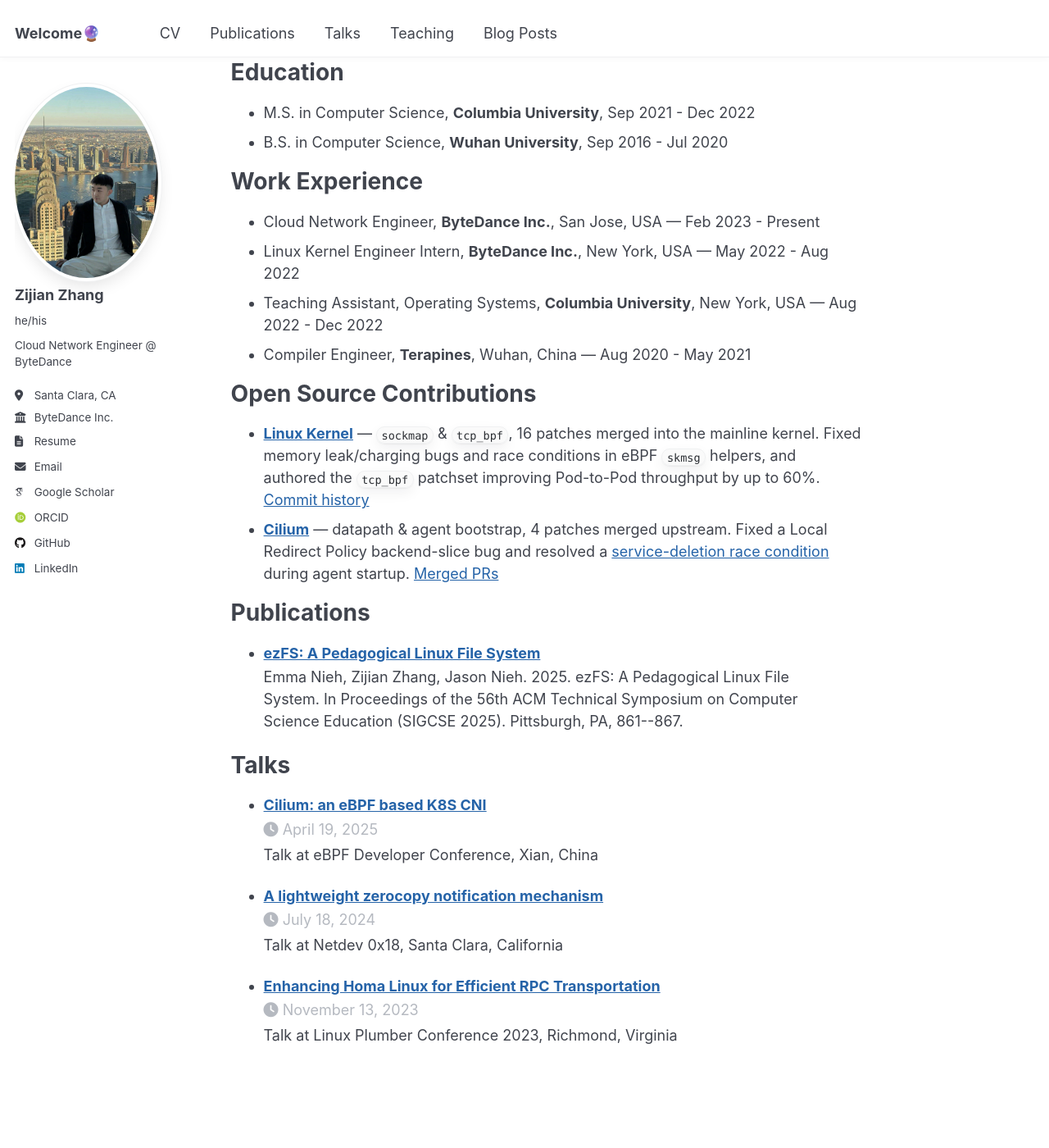
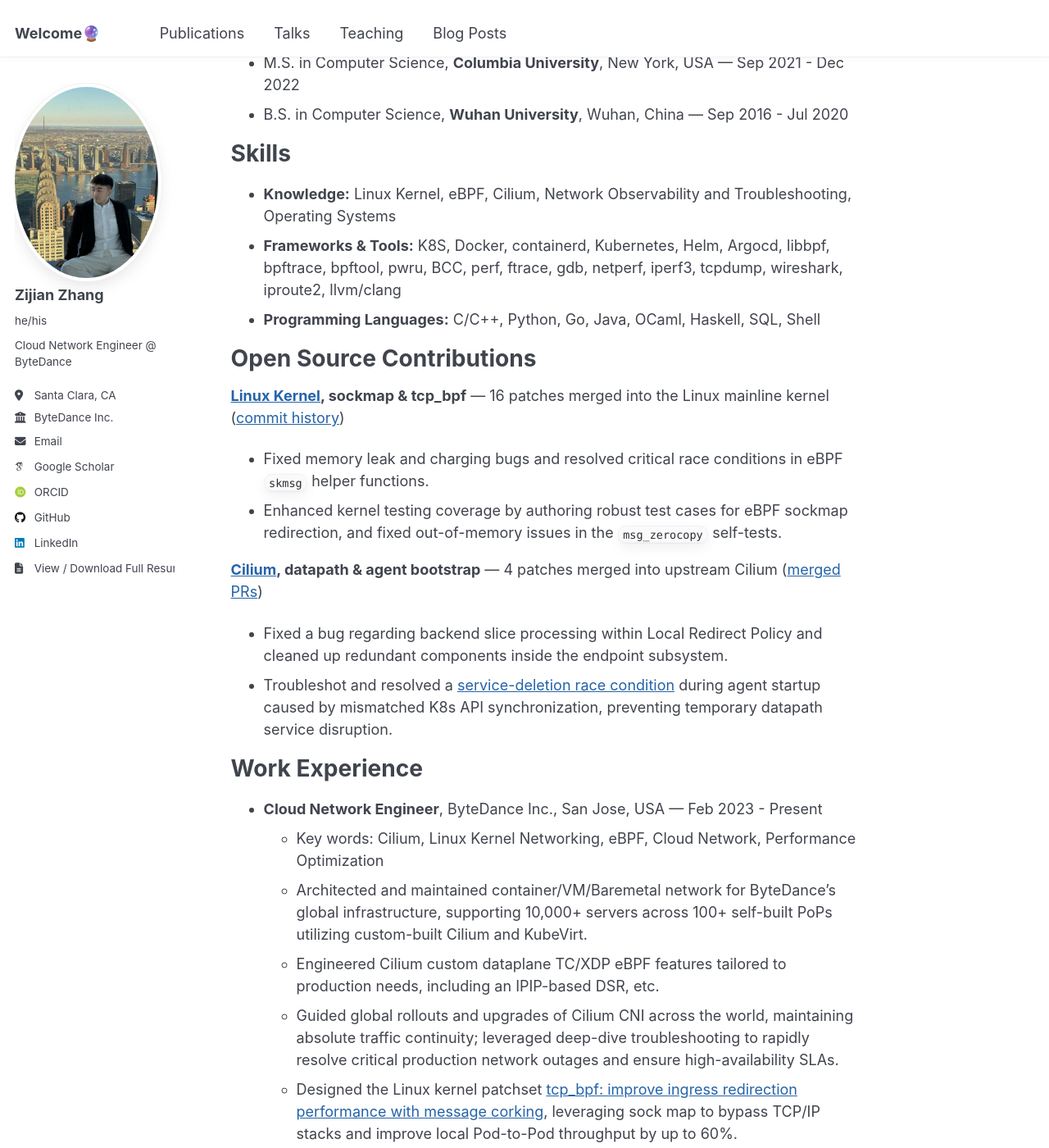
Before and after one commit to Sm0ckingBird/ZijianZhang, a Jekyll site: the page built from _pages/about.md, in a window 1280 px wide and 1400 px high, scrolled down 241 px. Shown: the whole window at 82% size. Built offline with Jekyll 4.4.1, drawn with Linux system fonts in a browser that asks for light colours; some web fonts are replaced; some of the changed text lies outside the part shown.

Commit message:
update
Signed-off-by: Zijian Zhang <zijianzhang@bytedance.com>

```diff
--- a/_data/navigation.yml
+++ b/_data/navigation.yml
@@ -5,8 +5,6 @@
 # prevent it from being included in the site.
 
 main:
-  - title: "CV"
-    url: /cv/
   - title: "Publications"
     url: /publications/
   - title: "Talks"
--- a/_includes/author-profile.html
+++ b/_includes/author-profile.html
@@ -32,9 +32,6 @@
       {% endif %}
       {% if author.uri %}
         <li><a href="{{ author.uri }}"><i class="fas fa-fw fa-link icon-pad-right" aria-hidden="true"></i>{{ site.data.ui-text[site.locale].website_label | default: "Website" }}</a></li>
-      {% endif %}
-      {% if author.resume %}
-        <li><a href="{{ author.resume }}" target="_blank" rel="noopener noreferrer"><i class="fas fa-fw fa-file-lines icon-pad-right" aria-hidden="true"></i>Resume</a></li>
       {% endif %}
       {% if author.email %}
         <li><a href="mailto:{{ author.email }}"><i class="fas fa-fw fa-envelope icon-pad-right" aria-hidden="true"></i>{{ site.data.ui-text[site.locale].email_label | default: "Email" }}</a></li>
@@ -117,6 +114,9 @@
       {% if author.linkedin %}
         <li><a href="https://www.linkedin.com/in/{{ author.linkedin }}"><i class="fab fa-fw fa-linkedin icon-pad-right" aria-hidden="true"></i>LinkedIn</a></li>
       {% endif %}
+      {% if author.resume %}
+        <li><a href="{{ author.resume }}" target="_blank" rel="noopener noreferrer"><i class="fas fa-fw fa-file-lines icon-pad-right" aria-hidden="true"></i>View / Download Full Resume</a></li>
+      {% endif %}
       {% if author.mastodon %}
         <li><a href="{{ author.mastodon }}"><i class="fab fa-fw fa-mastodon icon-pad-right" aria-hidden="true"></i>Mastodon</a></li>
       {% endif %}
--- a/_pages/about.md
+++ b/_pages/about.md
@@ -5,28 +5,56 @@ author_profile: true
 redirect_from:
   - /about/
   - /about.html
+  - /cv/
+  - /resume
 ---
 
 I'm a Cloud Network Engineer at **ByteDance**, working on Cilium, eBPF, and Linux kernel networking for global cloud infrastructure. I'm also a Linux kernel contributor to the `sockmap`/`tcp_bpf` subsystem and the Cilium project.
 
-<a href="{{ site.author.resume }}" class="btn btn--info" target="_blank" rel="noopener noreferrer"><i class="fas fa-fw fa-file-lines"></i> View Full Resume</a>
-
 Education
 ======
-* M.S. in Computer Science, **Columbia University**, Sep 2021 - Dec 2022
-* B.S. in Computer Science, **Wuhan University**, Sep 2016 - Jul 2020
+* M.S. in Computer Science, **Columbia University**, New York, USA — Sep 2021 - Dec 2022
+* B.S. in Computer Science, **Wuhan University**, Wuhan, China — Sep 2016 - Jul 2020
+
+Skills
+======
+* **Knowledge:** Linux Kernel, eBPF, Cilium, Network Observability and Troubleshooting, Operating Systems
+* **Frameworks & Tools:** K8S, Docker, containerd, Kubernetes, Helm, Argocd, libbpf, bpftrace, bpftool, pwru, BCC, perf, ftrace, gdb, netperf, iperf3, tcpdump, wireshark, iproute2, llvm/clang
+* **Programming Languages:** C/C++, Python, Go, Java, OCaml, Haskell, SQL, Shell
+
+Open Source Contributions
+======
+**[Linux Kernel](https://github.com/torvalds/linux), sockmap & tcp_bpf** — 16 patches merged into the Linux mainline kernel ([commit history](https://git.kernel.org/pub/scm/linux/kernel/git/torvalds/linux.git/log/?qt=author&q=Zijian+Zhang))
+* Fixed memory leak and charging bugs and resolved critical race conditions in eBPF `skmsg` helper functions.
+* Enhanced kernel testing coverage by authoring robust test cases for eBPF sockmap redirection, and fixed out-of-memory issues in the `msg_zerocopy` self-tests.
+
+**[Cilium](https://github.com/cilium/cilium), datapath & agent bootstrap** — 4 patches merged into upstream Cilium ([merged PRs](https://github.com/cilium/cilium/pulls?q=is%3Apr+author%3ASm0ckingBird+is%3Aclosed))
+* Fixed a bug regarding backend slice processing within Local Redirect Policy and cleaned up redundant components inside the endpoint subsystem.
+* Troubleshot and resolved a [service-deletion race condition](https://github.com/cilium/cilium/issues/29679) during agent startup caused by mismatched K8s API synchronization, preventing temporary datapath service disruption.
 
 Work Experience
 ======
-* Cloud Network Engineer, **ByteDance Inc.**, San Jose, USA — Feb 2023 - Present
-* Linux Kernel Engineer Intern, **ByteDance Inc.**, New York, USA — May 2022 - Aug 2022
-* Teaching Assistant, Operating Systems, **Columbia University**, New York, USA — Aug 2022 - Dec 2022
-* Compiler Engineer, **Terapines**, Wuhan, China — Aug 2020 - May 2021
+* **Cloud Network Engineer**, ByteDance Inc., San Jose, USA — Feb 2023 - Present
+  * Key words: Cilium, Linux Kernel Networking, eBPF, Cloud Network, Performance Optimization
+  * Architected and maintained container/VM/Baremetal network for ByteDance's global infrastructure, supporting 10,000+ servers across 100+ self-built PoPs utilizing custom-built Cilium and KubeVirt.
+  * Engineered Cilium custom dataplane TC/XDP eBPF features tailored to production needs, including an IPIP-based DSR, etc.
+  * Guided global rollouts and upgrades of Cilium CNI across the world, maintaining absolute traffic continuity; leveraged deep-dive troubleshooting to rapidly resolve critical production network outages and ensure high-availability SLAs.
+  * Designed the Linux kernel patchset [tcp_bpf: improve ingress redirection performance with message corking](https://lore.kernel.org/netdev/20250306220205.53753-5-xiyou.wangcong@gmail.com/), leveraging sock map to bypass TCP/IP stacks and improve local Pod-to-Pod throughput by up to 60%.
+  * Contributed upstream bug fixes/selftests to the kernel sockmap subsystem, while backporting critical features (vsock, ipvs-stat, etc) and leading feasibility studies for Homa and TCP Zero-Copy adoption.
+  * Resolved complex production K8s network anomalies using bpftrace/pwru; redesigned dataplanes via eBPF routing and netkit to reduce network softIRQ overhead by 30% and reclaim host CPU.
+  * Mitigated multi-tenant "noisy neighbors" by enforcing strict CPU/NUMA socket isolation and utilizing Linux RFS to isolate network softIRQs across tenant boundaries.
 
-Open Source Contributions
-======
-* [**Linux Kernel**](https://github.com/torvalds/linux) — `sockmap` & `tcp_bpf`, 16 patches merged into the mainline kernel. Fixed memory leak/charging bugs and race conditions in eBPF `skmsg` helpers, and authored the `tcp_bpf` patchset improving Pod-to-Pod throughput by up to 60%. [Commit history](https://git.kernel.org/pub/scm/linux/kernel/git/torvalds/linux.git/log/?qt=author&q=Zijian+Zhang)
-* [**Cilium**](https://github.com/cilium/cilium) — datapath & agent bootstrap, 4 patches merged upstream. Fixed a Local Redirect Policy backend-slice bug and resolved a [service-deletion race condition](https://github.com/cilium/cilium/issues/29679) during agent startup. [Merged PRs](https://github.com/cilium/cilium/pulls?q=is%3Apr+author%3ASm0ckingBird+is%3Aclosed)
+* **Linux Kernel Engineer Intern**, ByteDance Inc., New York, USA — May 2022 - Aug 2022
+  * Key words: Linux Kernel, Virtio-Net/Vhost, QEMU, Shared Memory, Congestion Control
+  * Architected a low-latency backpressure feedback loop using virtio/net shared memory to resolve the host-congestion invisibility issue for guest VMs.
+  * Engineered vhost/virtio-net extensions and a guest-side socket throttling mechanism that stops the VM user-space from transmitting traffic during host-side saturation.
+  * Mitigated guest CPU spinning/idle overhead and optimized network efficiency, successfully reducing packet drop rate from 44% to 3% and reclaiming substantial CPU resources.
+
+* **Compiler Engineer**, Terapines, Wuhan, China — Aug 2020 - May 2021
+  * Key words: LLVM/Clang Backend, RISC-V Codegen, Backend Pass Optimization
+  * Analyzed and extended the LLVM/Clang backend codebase to support custom hardware architectures and implement low-level optimizations.
+  * Implemented instruction codegen for 50+ proprietary [GAP8](https://greenwaves-technologies.com/low-power-processor/) instructions (multiply-add, bitmanip, and vector extensions) targeting energy-efficient edge processors.
+  * Developed a custom LLVM backend pass to eliminate redundant stack pointer stores in dynamic allocation, reducing instruction count and easing register pressure.
 
 Publications
 ======
@@ -39,3 +67,9 @@ Talks
   <ul>{% for post in site.talks reversed %}
     {% include archive-single-talk-cv.html  %}
   {% endfor %}</ul>
+
+Teaching
+======
+  <ul>{% for post in site.teaching reversed %}
+    {% include archive-single-cv.html %}
+  {% endfor %}</ul>
--- a/_pages/cv.md
+++ /dev/null
@@ -1,75 +0,0 @@
----
-layout: archive
-title: "CV"
-permalink: /cv/
-author_profile: true
-redirect_from:
-  - /resume
----
-
-{% include base_path %}
-
-<a href="{{ site.author.resume }}" class="btn btn--info" target="_blank" rel="noopener noreferrer"><i class="fas fa-fw fa-file-lines"></i> View / Download Full Resume</a>
-
-Education
-======
-* M.S. in Computer Science, **Columbia University**, New York, USA — Sep 2021 - Dec 2022
-* B.S. in Computer Science, **Wuhan University**, Wuhan, China — Sep 2016 - Jul 2020
-
-Skills
-======
-* **Knowledge:** Linux Kernel, eBPF, Cilium, Network Observability and Troubleshooting, Operating Systems
-* **Frameworks & Tools:** K8S, Docker, containerd, Kubernetes, Helm, Argocd, libbpf, bpftrace, bpftool, pwru, BCC, perf, ftrace, gdb, netperf, iperf3, tcpdump, wireshark, iproute2, llvm/clang
-* **Programming Languages:** C/C++, Python, Go, Java, OCaml, Haskell, SQL, Shell
-
-Open Source Contributions
-======
-**[Linux Kernel](https://github.com/torvalds/linux), sockmap & tcp_bpf** — 16 patches merged into the Linux mainline kernel ([commit history](https://git.kernel.org/pub/scm/linux/kernel/git/torvalds/linux.git/log/?qt=author&q=Zijian+Zhang))
-* Fixed memory leak and charging bugs and resolved critical race conditions in eBPF `skmsg` helper functions.
-* Enhanced kernel testing coverage by authoring robust test cases for eBPF sockmap redirection, and fixed out-of-memory issues in the `msg_zerocopy` self-tests.
-
-**[Cilium](https://github.com/cilium/cilium), datapath & agent bootstrap** — 4 patches merged into upstream Cilium ([merged PRs](https://github.com/cilium/cilium/pulls?q=is%3Apr+author%3ASm0ckingBird+is%3Aclosed))
-* Fixed a bug regarding backend slice processing within Local Redirect Policy and cleaned up redundant components inside the endpoint subsystem.
-* Troubleshot and resolved a [service-deletion race condition](https://github.com/cilium/cilium/issues/29679) during agent startup caused by mismatched K8s API synchronization, preventing temporary datapath service disruption.
-
-Work Experience
-======
-* **Cloud Network Engineer**, ByteDance Inc., San Jose, USA — Feb 2023 - Present
-  * Key words: Cilium, Linux Kernel Networking, eBPF, Cloud Network, Performance Optimization
-  * Architected and maintained container/VM/Baremetal network for ByteDance's global infrastructure, supporting 10,000+ servers across 100+ self-built PoPs utilizing custom-built Cilium and KubeVirt.
-  * Engineered Cilium custom dataplane TC/XDP eBPF features tailored to production needs, including an IPIP-based DSR, etc.
-  * Guided global rollouts and upgrades of Cilium CNI across the world, maintaining absolute traffic continuity; leveraged deep-dive troubleshooting to rapidly resolve critical production network outages and ensure high-availability SLAs.
-  * Designed the Linux kernel patchset [tcp_bpf: improve ingress redirection performance with message corking](https://lore.kernel.org/netdev/20250306220205.53753-5-xiyou.wangcong@gmail.com/), leveraging sock map to bypass TCP/IP stacks and improve local Pod-to-Pod throughput by up to 60%.
-  * Contributed upstream bug fixes/selftests to the kernel sockmap subsystem, while backporting critical features (vsock, ipvs-stat, etc) and leading feasibility studies for Homa and TCP Zero-Copy adoption.
-  * Resolved complex production K8s network anomalies using bpftrace/pwru; redesigned dataplanes via eBPF routing and netkit to reduce network softIRQ overhead by 30% and reclaim host CPU.
-  * Mitigated multi-tenant "noisy neighbors" by enforcing strict CPU/NUMA socket isolation and utilizing Linux RFS to isolate network softIRQs across tenant boundaries.
-
-* **Linux Kernel Engineer Intern**, ByteDance Inc., New York, USA — May 2022 - Aug 2022
-  * Key words: Linux Kernel, Virtio-Net/Vhost, QEMU, Shared Memory, Congestion Control
-  * Architected a low-latency backpressure feedback loop using virtio/net shared memory to resolve the host-congestion invisibility issue for guest VMs.
-  * Engineered vhost/virtio-net extensions and a guest-side socket throttling mechanism that stops the VM user-space from transmitting traffic during host-side saturation.
-  * Mitigated guest CPU spinning/idle overhead and optimized network efficiency, successfully reducing packet drop rate from 44% to 3% and reclaiming substantial CPU resources.
-
-* **Compiler Engineer**, Terapines, Wuhan, China — Aug 2020 - May 2021
-  * Key words: LLVM/Clang Backend, RISC-V Codegen, Backend Pass Optimization
-  * Analyzed and extended the LLVM/Clang backend codebase to support custom hardware architectures and implement low-level optimizations.
-  * Implemented instruction codegen for 50+ proprietary [GAP8](https://greenwaves-technologies.com/low-power-processor/) instructions (multiply-add, bitmanip, and vector extensions) targeting energy-efficient edge processors.
-  * Developed a custom LLVM backend pass to eliminate redundant stack pointer stores in dynamic allocation, reducing instruction count and easing register pressure.
-
-Publications
-======
-  <ul>{% for post in site.publications reversed %}
-    {% include archive-single-cv.html %}
-  {% endfor %}</ul>
-
-Talks
-======
-  <ul>{% for post in site.talks reversed %}
-    {% include archive-single-talk-cv.html  %}
-  {% endfor %}</ul>
-
-Teaching
-======
-  <ul>{% for post in site.teaching reversed %}
-    {% include archive-single-cv.html %}
-  {% endfor %}</ul>
```
